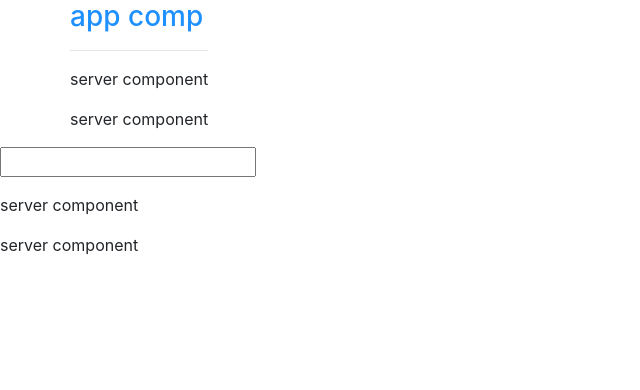
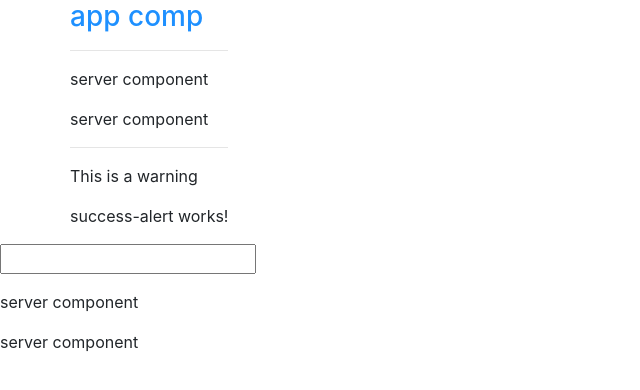
Before and after one commit to sukhmani/Angular1, an Angular app in the folder my-first-app/: page / in a window 1280 px wide. Shown: the top 390 px of the page, without its empty margins (0-640 px from the left). Built offline with nearby package versions, Linux system fonts and the light colour scheme.

Commit message:
additions

```diff
--- a/my-first-app/src/app/app.component.html
+++ b/my-first-app/src/app/app.component.html
@@ -4,6 +4,9 @@
       <h3>app comp</h3>
       <hr>
       <app-servers></app-servers>
+      <hr>
+      <app-warning-alert></app-warning-alert>
+      <app-success-alert></app-success-alert>
     </div>
   </div>
 </div>
--- a/my-first-app/src/app/app.module.ts
+++ b/my-first-app/src/app/app.module.ts
@@ -5,12 +5,16 @@ import { AppComponent } from './app.component';
 import { FormsModule } from '@angular/forms';
 import { ServerComponent } from './server/server.component';
 import { ServersComponent } from './servers/servers.component';
+import { SuccessAlertComponent } from './success-alert/success-alert.component';
+import { WarningAlertComponent } from './warning-alert/warning.alert.component';
 
 @NgModule({
   declarations: [
     AppComponent,
     ServerComponent,
-    ServersComponent
+    ServersComponent,
+    SuccessAlertComponent,
+    WarningAlertComponent
   ],
   imports: [
     BrowserModule,
--- /dev/null
+++ b/my-first-app/src/app/success-alert/success-alert.component.html
@@ -0,0 +1 @@
+<p>success-alert works!</p>
--- /dev/null
+++ b/my-first-app/src/app/success-alert/success-alert.component.ts
@@ -0,0 +1,15 @@
+import { Component, OnInit } from '@angular/core';
+
+@Component({
+  selector: 'app-success-alert',
+  templateUrl: './success-alert.component.html',
+  styleUrls: ['./success-alert.component.css']
+})
+export class SuccessAlertComponent implements OnInit {
+
+  constructor() { }
+
+  ngOnInit(): void {
+  }
+
+}
--- /dev/null
+++ b/my-first-app/src/app/warning-alert/warning.alert.component.ts
@@ -0,0 +1,9 @@
+import { Component } from '@angular/core';
+
+
+@Component({
+    selector: 'app-warning-alert',
+    template: `
+    <p>This is a warning</p>`
+})
+export class WarningAlertComponent {}
```
Also changed, not shown: my-first-app/src/app/success-alert/success-alert.component.css (added).
